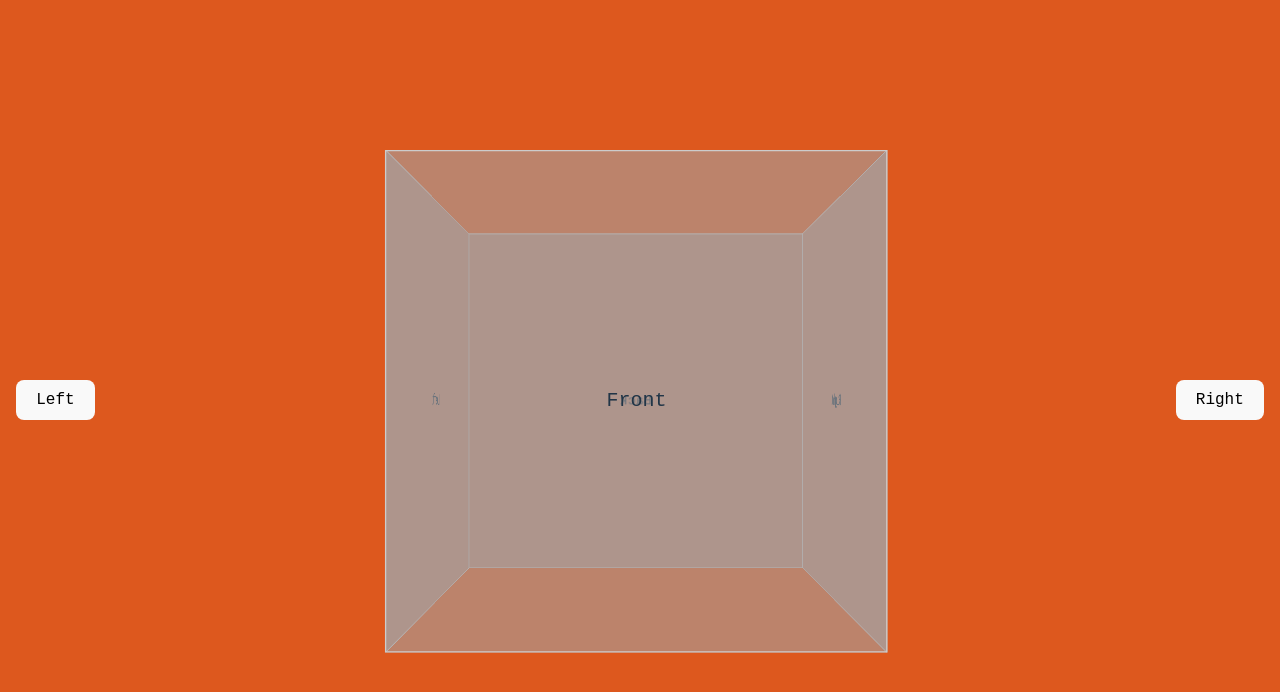
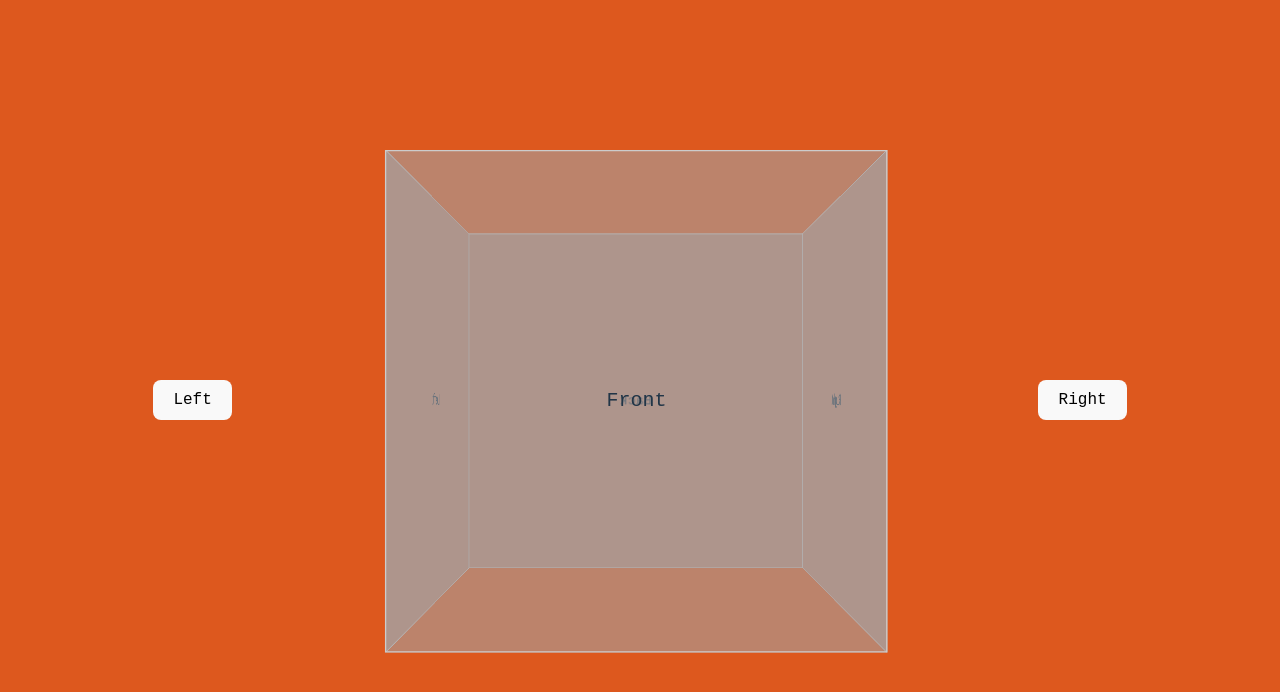
Before and after one commit to nonstickcode/cube-test, a React (Vite) app: page / in a window 1280 px wide. Shown: the top 692 px of the page. Built offline with nearby package versions, Linux system fonts and the light colour scheme.

Commit message:
about to add icons

```diff
--- a/src/components/Cube/Cube.css
+++ b/src/components/Cube/Cube.css
@@ -14,6 +14,7 @@
   display: flex;
   justify-content: center;
   align-items: center;
+  margin: 50px;
 }
 
 .cube {
@@ -22,6 +23,7 @@
   position: relative;
   transform-style: preserve-3d;
   transition: transform 1s;
+
 }
 
 .cube-face {
@@ -41,5 +43,5 @@
 .left   { transform: rotateY(-90deg) translateZ(200px); }
 
 .rotate-left, .rotate-right {
-  margin: 1rem;
+  margin: auto;
 }
```
